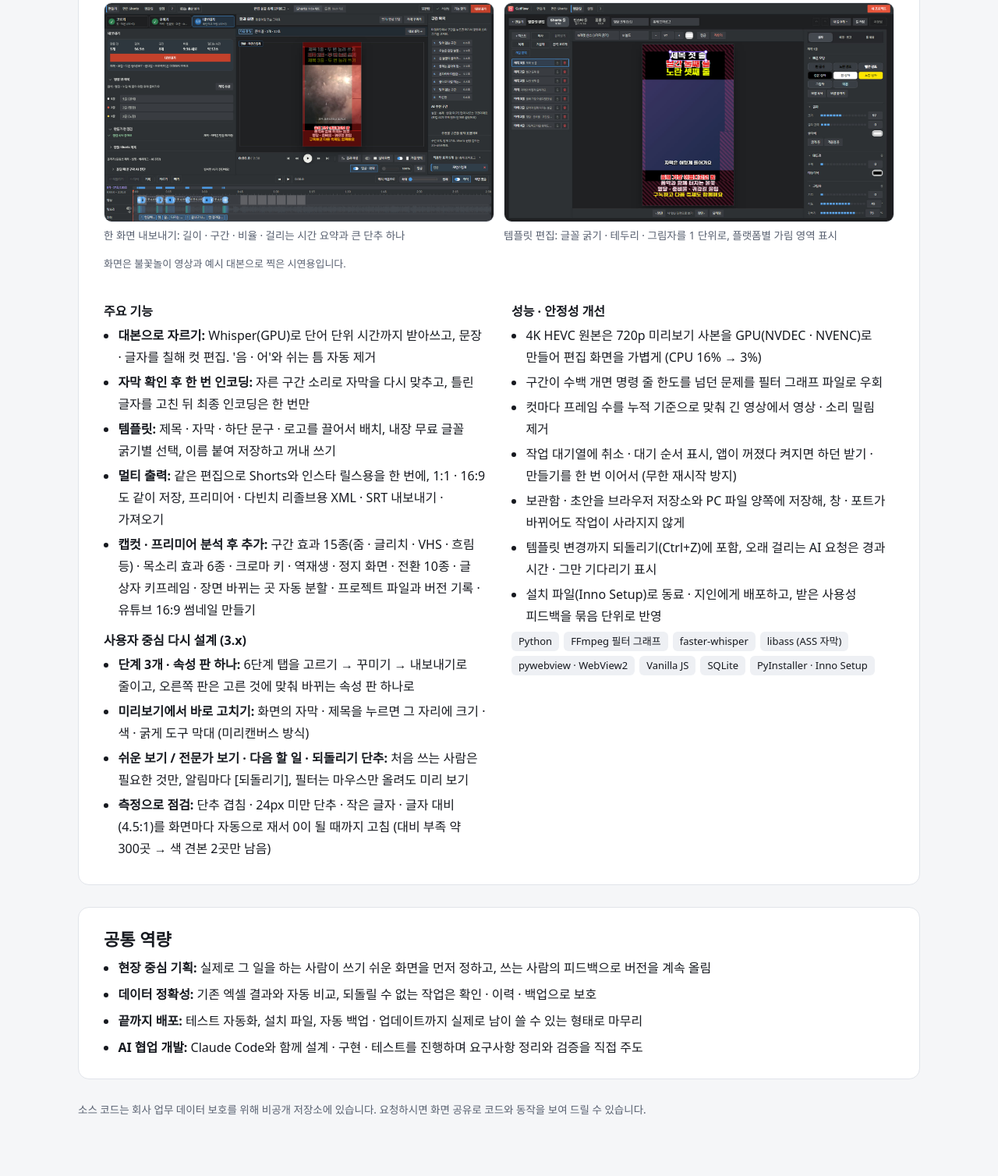
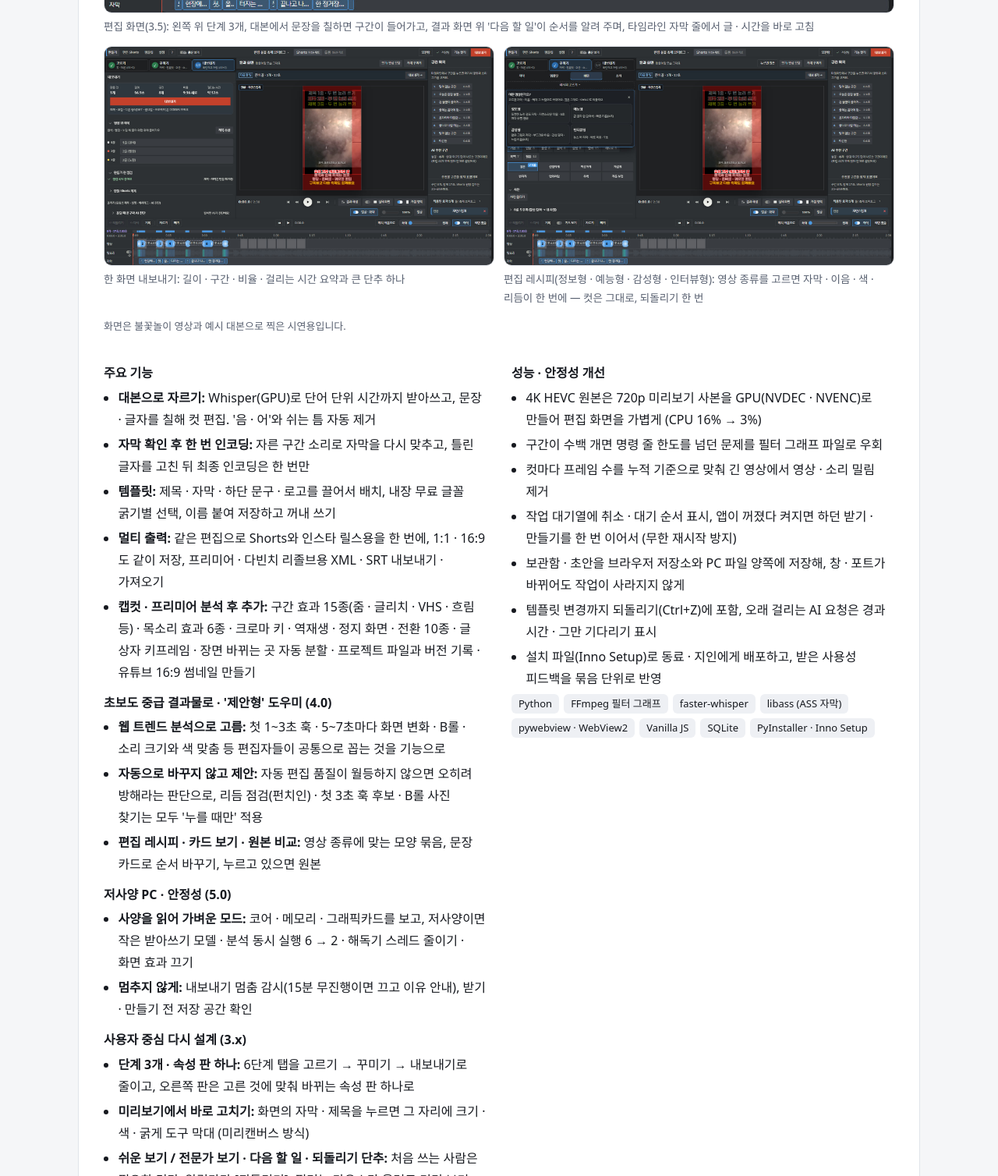
Before and after one commit to zsa5112-afk/portfolio, a plain HTML site: page index.html in a window 1280 px wide. Shown: the part 4100-5608 px from the top of the page at 78% size. Drawn offline with Linux system fonts and the light colour scheme; a web font is replaced by a local one.

Commit message:
CutFlow 5.0 반영: 제안형 도우미 · 저사양 PC 가벼운 모드, 레시피 화면 그림 · PDF 갱신
- 버전 v5.0, 소개에 목표(초보도 중급 결과물 · 저사양 PC) 추가
- '초보도 중급 결과물로 · 제안형 도우미 (4.0)' · '저사양 PC · 안정성 (5.0)' 항목
- 편집 레시피 화면 그림(데모 영상), 이력서 첨부용 PDF 다시 만듦

Co-Authored-By: Claude Opus 5.5 <noreply@anthropic.com>

```diff
--- a/index.html
+++ b/index.html
@@ -163,8 +163,8 @@ footer { color: var(--sub); font-size: 13.5px; }
   <section class="project p-cf" id="cutflow">
     <div class="p-head">
       <span class="tag">데스크톱 영상 편집기 · 동료 · 지인 대상 설치 파일 배포</span>
-      <h2>CutFlow <small>v3.5</small></h2>
-      <p>긴 영상을 불러오면 말을 글로 받아쓰고, 대본에서 원하는 문장을 칠하면 그 구간만 잘라 세로 쇼츠 · 인스타 릴스 · 롱폼으로 만들어 주는 편집기입니다. 캡컷 · 프리미어 프로를 분석해 없는 기능은 더하고, 복잡한 화면은 <b>고르기 → 꾸미기 → 내보내기</b> 세 단계로 다시 설계했습니다.</p>
+      <h2>CutFlow <small>v5.0</small></h2>
+      <p>긴 영상을 불러오면 말을 글로 받아쓰고, 대본에서 원하는 문장을 칠하면 그 구간만 잘라 세로 쇼츠 · 인스타 릴스 · 롱폼으로 만들어 주는 편집기입니다. 캡컷 · 프리미어 프로를 분석해 없는 기능은 더하고, 복잡한 화면은 <b>고르기 → 꾸미기 → 내보내기</b> 세 단계로 다시 설계했습니다. 목표는 처음 쓰는 사람도 중급 편집자 수준의 결과물을 쉽게 만드는 것이고, 저사양 PC 에서도 끝까지 돌도록 다듬었습니다.</p>
     </div>
     <div class="stats">
       <div class="stat"><b>3종</b><span>Shorts · 릴스 · 롱폼 동시 출력</span></div>
@@ -176,7 +176,7 @@ footer { color: var(--sub); font-size: 13.5px; }
       <figure><img src="assets/cutflow_v35_editor.jpg" alt="CutFlow 3.5 편집 화면: 단계 3개, 대본, 미리보기, 다음 할 일, 타임라인 자막 줄" loading="lazy" width="1600" height="900"><figcaption>편집 화면(3.5): 왼쪽 위 단계 3개, 대본에서 문장을 칠하면 구간이 들어가고, 결과 화면 위 '다음 할 일'이 순서를 알려 주며, 타임라인 자막 줄에서 글 · 시간을 바로 고침</figcaption></figure>
       <div class="shot-row">
         <figure><img src="assets/cutflow_v35_export.jpg" alt="한 화면 내보내기: 요약 카드와 큰 단추" loading="lazy" width="1600" height="900"><figcaption>한 화면 내보내기: 길이 · 구간 · 비율 · 걸리는 시간 요약과 큰 단추 하나</figcaption></figure>
-        <figure><img src="assets/cutflow_templates.jpg" alt="템플릿 편집기" loading="lazy" width="1600" height="900"><figcaption>템플릿 편집: 글꼴 굵기 · 테두리 · 그림자를 1 단위로, 플랫폼별 가림 영역 표시</figcaption></figure>
+        <figure><img src="assets/cutflow_v50_recipe.jpg" alt="편집 레시피 4가지와 리듬 점검 · B롤 도우미" loading="lazy" width="1600" height="900"><figcaption>편집 레시피(정보형 · 예능형 · 감성형 · 인터뷰형): 영상 종류를 고르면 자막 · 이음 · 색 · 리듬이 한 번에 — 컷은 그대로, 되돌리기 한 번</figcaption></figure>
       </div>
       <p class="sub" style="margin:0;color:var(--sub);font-size:13px">화면은 불꽃놀이 영상과 예시 대본으로 찍은 시연용입니다.</p>
     </div>
@@ -189,6 +189,17 @@ footer { color: var(--sub); font-size: 13.5px; }
           <li><b>템플릿:</b> 제목 · 자막 · 하단 문구 · 로고를 끌어서 배치, 내장 무료 글꼴 굵기별 선택, 이름 붙여 저장하고 꺼내 쓰기</li>
           <li><b>멀티 출력:</b> 같은 편집으로 Shorts와 인스타 릴스용을 한 번에, 1:1 · 16:9 도 같이 저장, 프리미어 · 다빈치 리졸브용 XML · SRT 내보내기 · 가져오기</li>
           <li><b>캡컷 · 프리미어 분석 후 추가:</b> 구간 효과 15종(줌 · 글리치 · VHS · 흐림 등) · 목소리 효과 6종 · 크로마 키 · 역재생 · 정지 화면 · 전환 10종 · 글 상자 키프레임 · 장면 바뀌는 곳 자동 분할 · 프로젝트 파일과 버전 기록 · 유튜브 16:9 썸네일 만들기</li>
+        </ul>
+        <h3>초보도 중급 결과물로 · '제안형' 도우미 (4.0)</h3>
+        <ul>
+          <li><b>웹 트렌드 분석으로 고름:</b> 첫 1~3초 훅 · 5~7초마다 화면 변화 · B롤 · 소리 크기와 색 맞춤 등 편집자들이 공통으로 꼽는 것을 기능으로</li>
+          <li><b>자동으로 바꾸지 않고 제안:</b> 자동 편집 품질이 월등하지 않으면 오히려 방해라는 판단으로, 리듬 점검(펀치인) · 첫 3초 훅 후보 · B롤 사진 찾기는 모두 '누를 때만' 적용</li>
+          <li><b>편집 레시피 · 카드 보기 · 원본 비교:</b> 영상 종류에 맞는 모양 묶음, 문장 카드로 순서 바꾸기, 누르고 있으면 원본</li>
+        </ul>
+        <h3>저사양 PC · 안정성 (5.0)</h3>
+        <ul>
+          <li><b>사양을 읽어 가벼운 모드:</b> 코어 · 메모리 · 그래픽카드를 보고, 저사양이면 작은 받아쓰기 모델 · 분석 동시 실행 6 → 2 · 해독기 스레드 줄이기 · 화면 효과 끄기</li>
+          <li><b>멈추지 않게:</b> 내보내기 멈춤 감시(15분 무진행이면 끄고 이유 안내), 받기 · 만들기 전 저장 공간 확인</li>
         </ul>
         <h3>사용자 중심 다시 설계 (3.x)</h3>
         <ul>
```
Also changed, not shown: assets/cutflow_v50_recipe.jpg (added), 1 other file.
